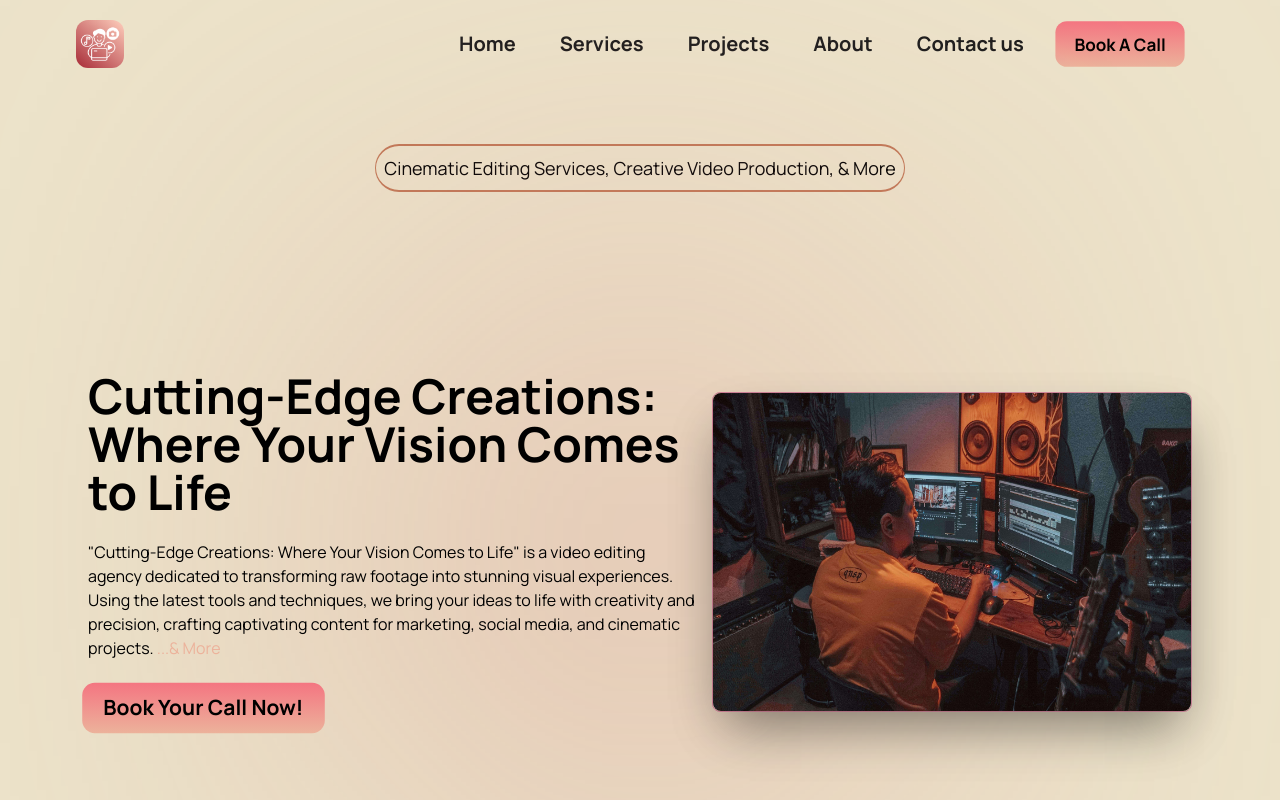
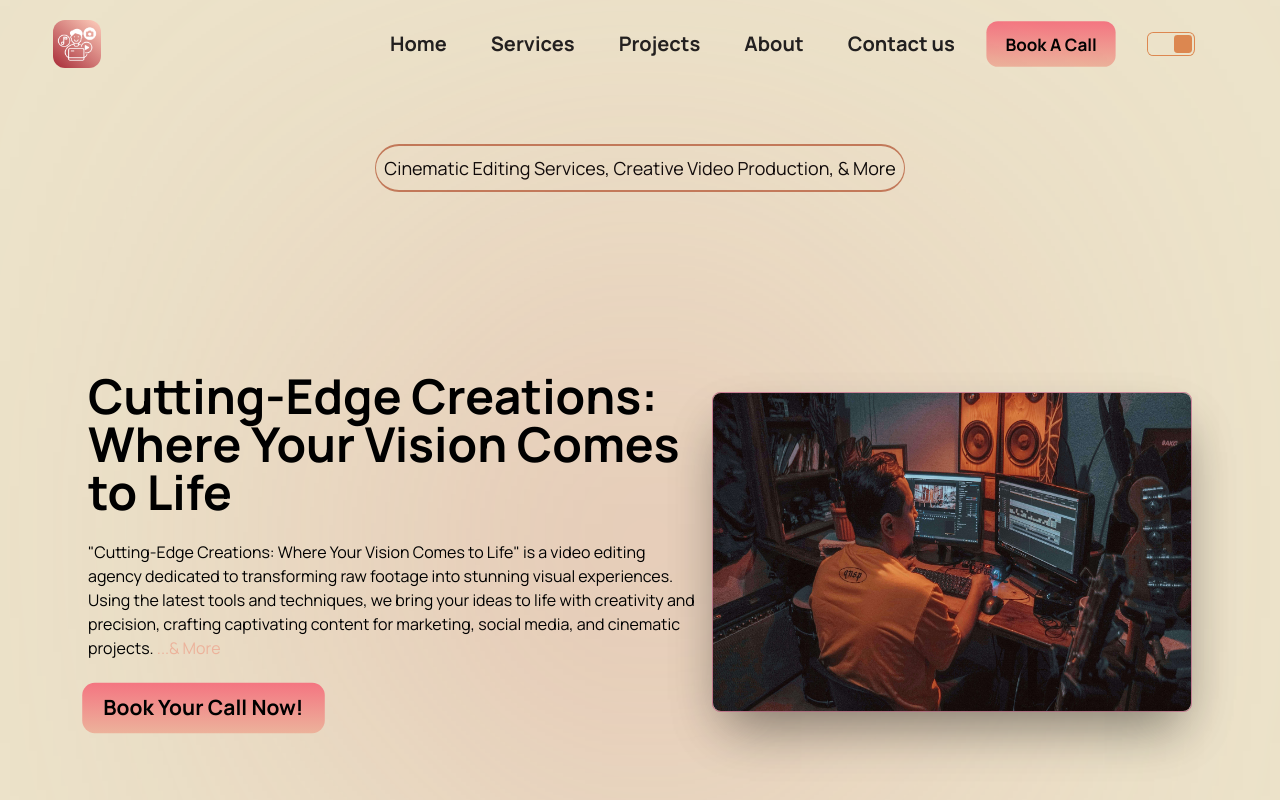
Before and after one commit to rakib00-dev/mr-imadguengi-portfolio-website, a React (Vite) app: page / in a window 1280 px wide. Shown: the top 800 px of the page. Built offline with nearby package versions, Linux system fonts and the light colour scheme.

Commit message:
fixed the navbar bg

```diff
--- a/src/components/Navbar.jsx
+++ b/src/components/Navbar.jsx
@@ -56,7 +56,7 @@ const Navbar = ({ className, children }) => {
           }}
         >
           <ul
-            className="menu menu-horizontal px-4 flexCenter nav-menu gap-3  h-menu "
+            className="menu menu-horizontal px-4 flexCenter nav-menu gap-1 h-menu lg:gap-3 "
             style={getMenuStyle(menuOpened)}
           >
             {/* <div className="flexCenter nav-menu gap-3 "> */}
@@ -109,6 +109,7 @@ const Navbar = ({ className, children }) => {
                 'scale-95 hover:scale-100 cursor-pointer px-4 py-2 text-xs md:text-md lg:text-lg'
               }
             />
+            <Toggle />
           </ul>
           {/* <a href="#"> */}
           {/* </a> */}
@@ -122,7 +123,6 @@ const Navbar = ({ className, children }) => {
         >
           <BiMenuAltRight size={30} />
         </div>
-        {/* <Toggle /> */}
       </div>
       {children}
     </motion.section>
--- a/src/index.css
+++ b/src/index.css
@@ -138,7 +138,8 @@ a {
     position: absolute;
     top: 3rem;
     right: 4rem;
-    background: rgb(42, 42, 42);
+    /* background: rgb(42, 42, 42); */
+    background: rgb(255, 249, 212);
     flex-direction: column;
     gap: 1rem;
     padding: 3rem;
```
